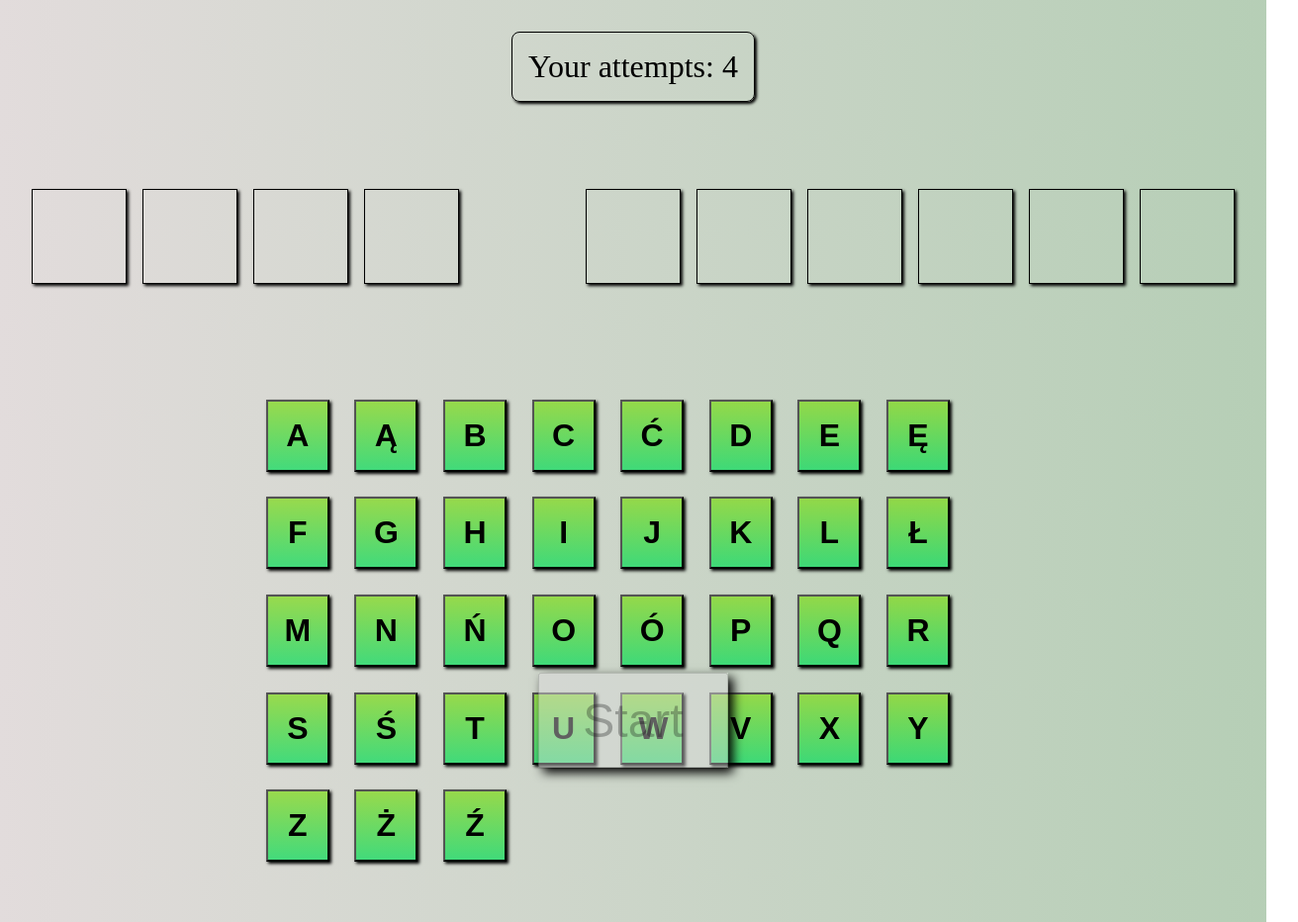
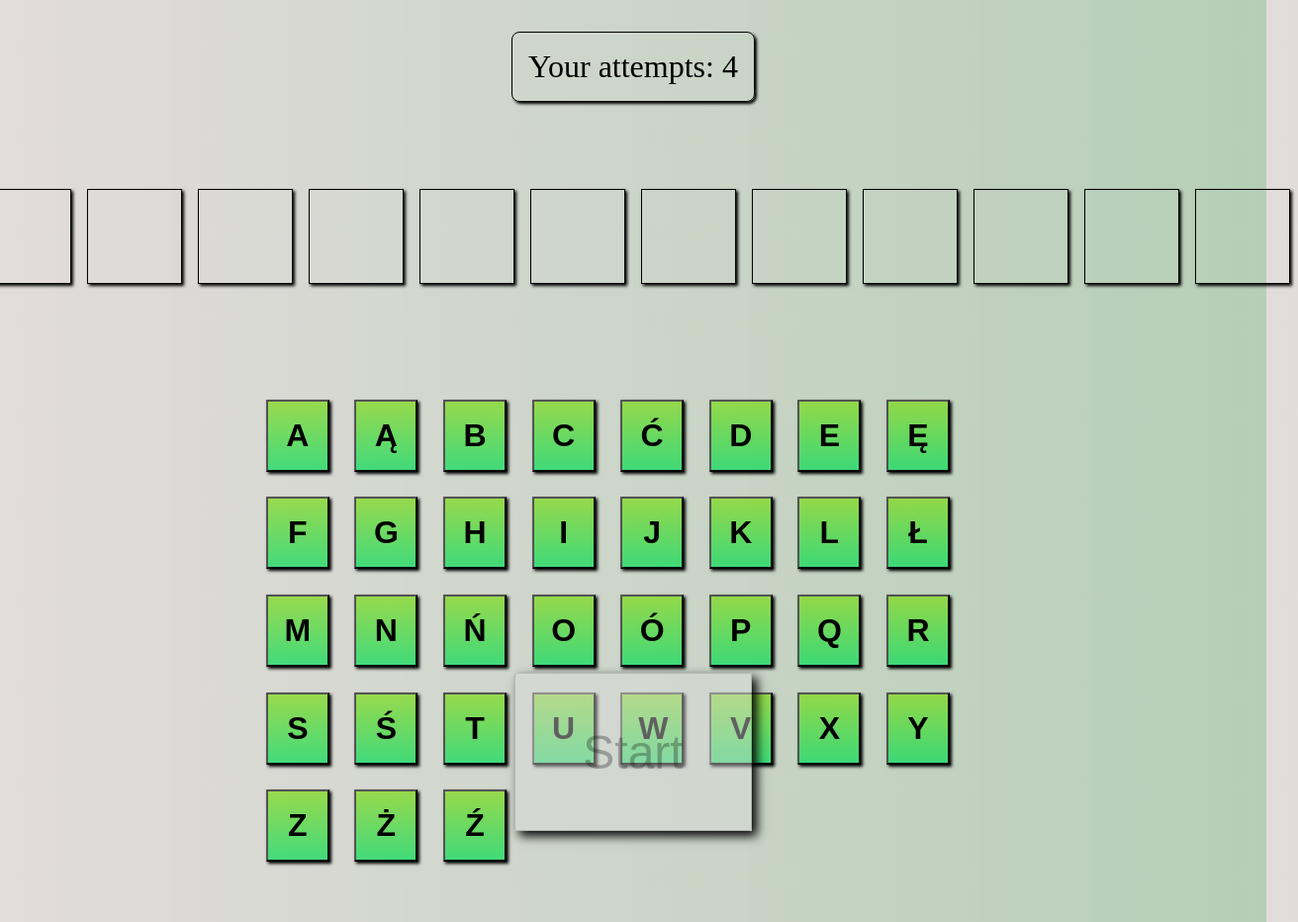
Before and after one commit to raszta/words-game, a website built with webpack: page dist/index.html in a window 1280 px wide. Both pictures are taken after a click on the button "Start". Shown: the whole page at 99% size, 1312 px wide, since content can reach past the window. Built offline with nearby package versions, Linux system fonts and the light colour scheme.

Commit message:
Adding infoScreen method

```diff
--- a/src/js/app.js
+++ b/src/js/app.js
@@ -1,5 +1,7 @@
 $(()=>{
-
+    const $gameAttempts = $('.game-attempts');
+    const $gameSentence = $('.game-sentence');
+    const $elemLetters = $('.game-letters');
     const $startBtn = $( '.btn-start' );
     const $prepare = $('.prepare');
 
@@ -7,13 +9,9 @@ $(()=>{
         constructor(){
             this.attempts = 0;
             const passwords = [ 'Terminator',
-            'Forrest gump', 'Pitch black', 'Mały książe', 'Czerwona planeta',
-            'Drużyna A' ];
+            'Forrest gump', 'Pitch black', 'Mały książe', 'Czerwona planeta', 'Czarodziejki', 'Władca pierścieni', 'Mały', 'Świat to za mało', 'Drużyna A' ];
             let currentPass = null;
             let currentPassLetters = null;
-            const $gameAttempts = $('.game-attempts');
-            const $gameSentence = $('.game-sentence');
-            const $elemLetters = $('.game-letters');
 
             this.generateLetters =function () {
                 const alphabet = [ 'a', 'ą', 'b', 'c', 'ć', 'd', 'e', 'ę', 'f', 'g', 'h', 'i', 'j', 'k', 'l', 'ł', 'm', 'n', 'ń', 'o', 'ó', 'p', 'q', 'r', 's', 'ś', 't', 'u', 'w', 'v',  'x', 'y', 'z', 'ż', 'ź' ];
@@ -97,7 +95,7 @@ $(()=>{
             }
 
             this.startGame = () =>{
-                $prepare.slideDown('vary fast');
+                infoScreen('Prepare! Game will start in 2 seconds!!')
                 this.attempts = 4;
 
                 setTimeout(()=>{
@@ -108,22 +106,35 @@ $(()=>{
                 this.randomSentence();
             }
 
+            const infoScreen = ( param ) =>{
+                $prepare.fadeIn();
+                $prepare.find('.prepare-text').text( param );
+                setTimeout(() =>{
+                    $prepare.hide();
+                },2000);
+            }
+
             this.gameComplete = () =>{
                 this.disableLetters();
+                infoScreen( 'Congratulations!! You won!!' );
                 $startBtn.attr('disabled', false);
+                $startBtn.text( 'New Game' );
             }
 
             this.gameOver = () =>{
                 this.disableLetters();
+                infoScreen('What a pity!! You fail!!');
                 $startBtn.attr('disabled', false);
+                $startBtn.text('New Game');
             }
         }
     }
+
     $prepare.hide();
     let game = new Game();
     game.initBoard();
+
     $startBtn.on( 'click', () =>{
-
         game.startGame();
         $startBtn.attr( 'disabled', true);
     });
--- a/src/scss/style.scss
+++ b/src/scss/style.scss
@@ -40,8 +40,8 @@ body{
 }
 
 .game-start__btn{
-    height: 6rem;
-    width: 12rem;
+    height: 10rem;
+    width: 15rem;
     padding: 1rem;
     font-size: 3rem;
     position: absolute;
@@ -89,7 +89,8 @@ body{
 .game-letter-box--without{
     background:transparent;
     border:0;
-     box-shadow:0 0 0 white;
+    box-shadow:0 0 0 white;
+    margin: 0;
 }
 
 .game-sentence{
```
Also changed, not shown: dist/css/style.min.css, dist/js/bundle.min.js, 2 other files.
